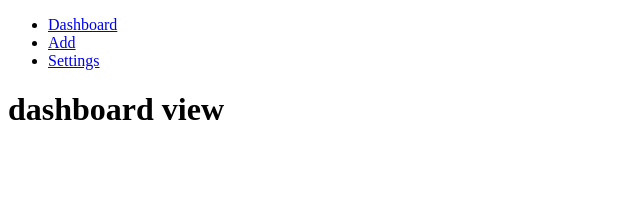
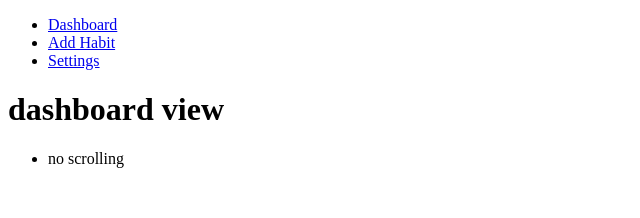
Before and after one commit to jckstllrd/habit-tracker, a React (Vite) app: page / in a window 1280 px wide. Shown: the top 218 px of the page, without its empty margins (0-640 px from the left). Built offline with nearby package versions, Linux system fonts and the light colour scheme.

Commit message:
feat: display the current habits to the dashboard page

```diff
--- a/src/App.jsx
+++ b/src/App.jsx
@@ -1,6 +1,17 @@
+import { useState } from "react";
 import { Link, Outlet } from "react-router";
 export default function App() {
+  const [habits, setHabits] = useState([
+    {
+      id: crypto.randomUUID(),
+      name: "no scrolling",
+      completed_today: false,
+    },
+  ]);
 
+  function addHabit(habit) {
+    setHabits((prev) => [...prev, habit]);
+  }
   return (
     <>
       <nav>
@@ -9,16 +20,17 @@ export default function App() {
             <Link to="/">Dashboard</Link>
           </li>
           <li>
-            <Link to="add">
-              Add
-            </Link>
+            <Link to="add">Add Habit</Link>
           </li>
+
           <li>
             <Link to="settings">Settings</Link>
           </li>
         </ul>
       </nav>
-      <div className="app-container"><Outlet /></div>
+      <div className="app-container">
+        <Outlet context={[habits, addHabit]} />
+      </div>
     </>
   );
 }
--- a/src/routes/Dashboard.jsx
+++ b/src/routes/Dashboard.jsx
@@ -1,12 +1,17 @@
-
 import "../styles/Dashboard.css";
-import { Link } from "react-router";
+import { Link, useOutletContext } from "react-router";
 
 export default function Dashboard() {
+  const [habits] = useOutletContext();
+
   return (
     <div>
       <h1>dashboard view</h1>
-
+      <ul>
+        {habits.map((habit) => {
+          return <li key={habit.id}>{habit.name}</li>;
+        })}
+      </ul>
     </div>
   );
 }
```
